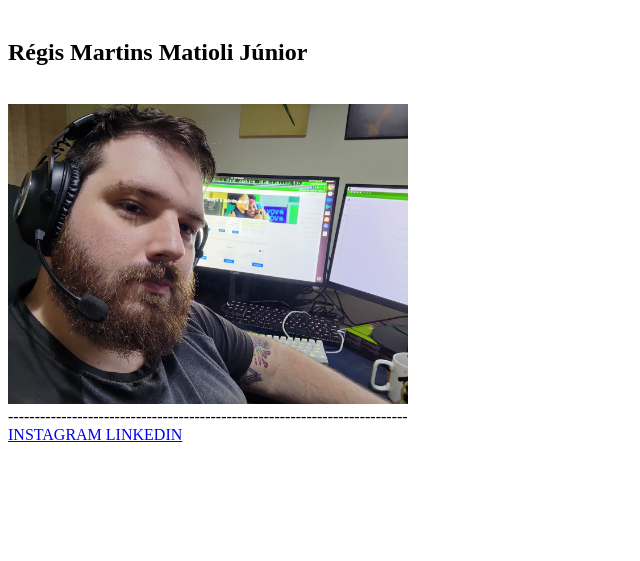
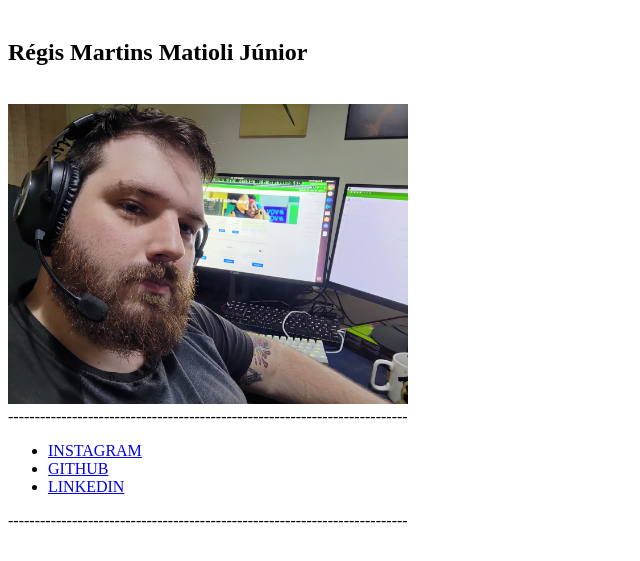
Before and after one commit to regisMatioli/regisMatioli.github.io, a plain HTML site: page index.html in a window 1280 px wide. Shown: the part 79-640 px from the top of the page, without its empty margins (0-640 px from the left). Drawn offline with Linux system fonts and the light colour scheme.

Commit message:
redes organizado

```diff
--- a/index.html
+++ b/index.html
@@ -11,9 +11,13 @@
    <h2> Régis Martins Matioli Júnior</h2> <br>
    <img src=perfil.jpeg width="400px"> <br>
    --------------------------------------------------------------------------- <br>
-   <a target="_blank" href="https://www.instagram.com/r.egitera/"> INSTAGRAM </a>
-   <a target="_blank" href="https://github.com/regisMatioli> GITHUB </a>
-   <a target="_blank" href="https://www.linkedin.com/in/regis-matioli-819696204/"> LINKEDIN </a>
+   <ul>
+ <li>  <a target="_blank" href="https://www.instagram.com/r.egitera/"> INSTAGRAM </a></li>
 
+    <li> <a target="_blank" href="https://github.com/regisMatioli"> GITHUB </a> <br></li>
+
+        <li> <a target="_blank" href="https://www.linkedin.com/in/regis-matioli-819696204/"> LINKEDIN </a></li>
+</ul>
+ ---------------------------------------------------------------------------
 </body>
 </html>
```
